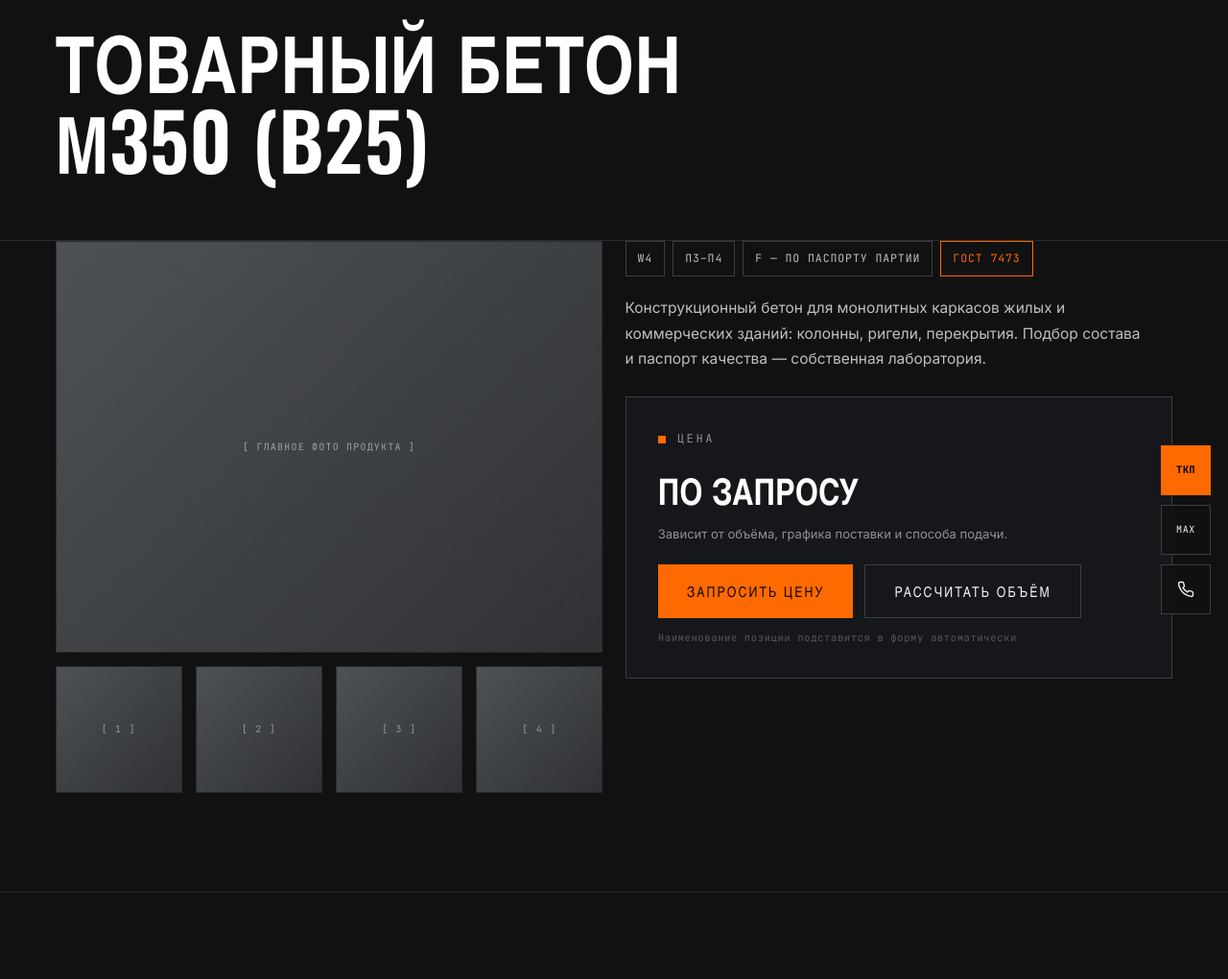
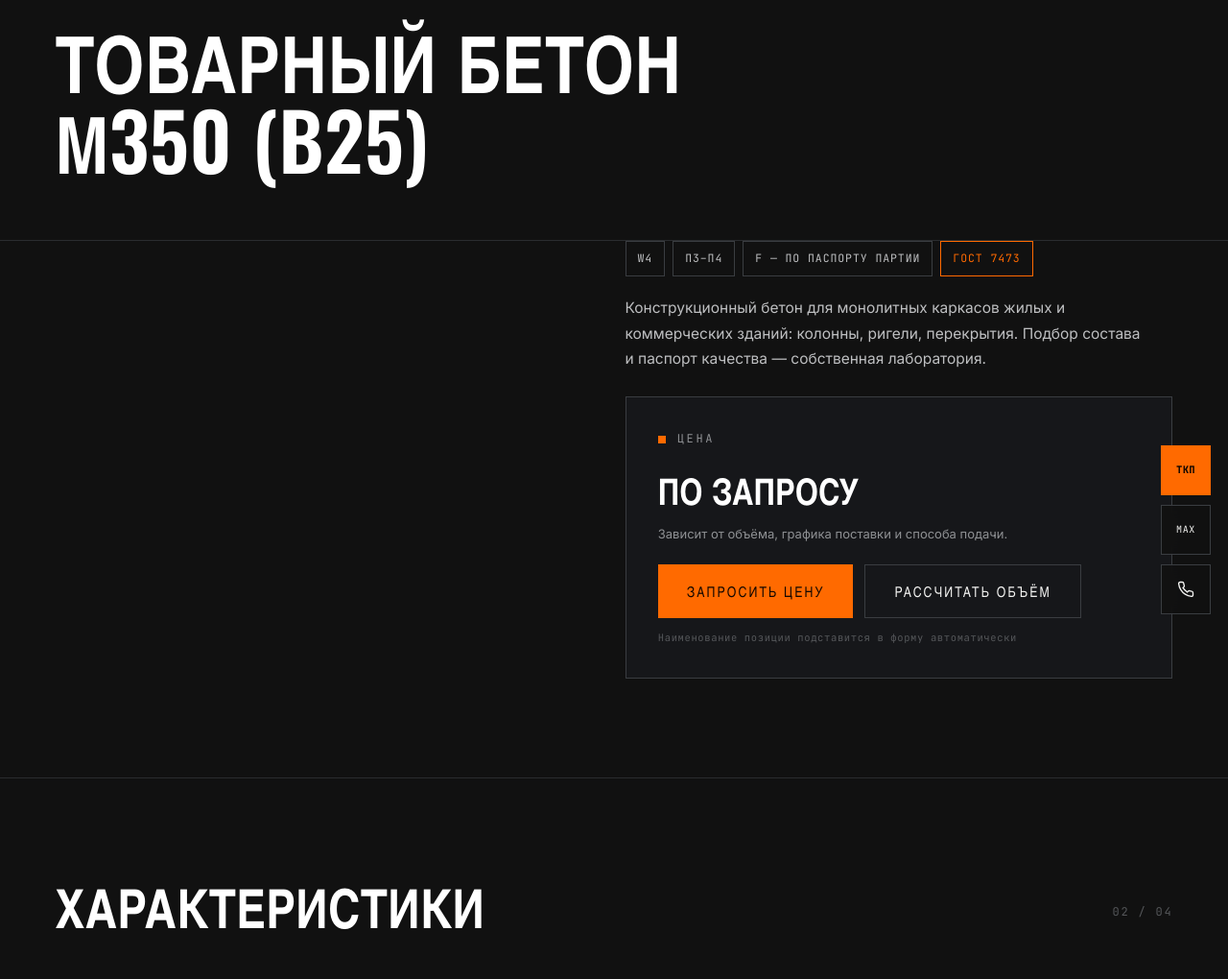
Before and after one commit to kmvit/ganingroup, a Django app: page /produkciya/beton-m350/ in a window 1280 px wide. Shown: the part 142-1162 px from the top of the page at 96% size. Run offline with Django 5.2, Linux system fonts and the light colour scheme; tables that the repository leaves empty hold one stand-in row (values such as "Sample post"); grey boxes marked "Sample" are stand-in pictures.

Commit message:
Продукция: без фото — блок с фото не выводится
Каталог, плитки направлений и карточка продукта больше не рисуют
серые заглушки «[ фото ]». Нет изображения — остаётся только текст.
Галерея на карточке скрывается целиком, если фотографий нет.

Co-Authored-By: Claude Opus 5 <noreply@anthropic.com>

```diff
--- a/templates/pages/produkciya.html
+++ b/templates/pages/produkciya.html
@@ -11,7 +11,7 @@
   <div class="wrap">
     <div class="mosaic">
       {% for d in directions %}<a class="mz{% if d.size %} {{ d.size }}{% endif %}{% if d.is_upex %} upex{% endif %}"{% if d.url_name %} href="{% url d.url_name %}"{% elif d.external_url %} href="{{ d.external_url }}"{% endif %}>
-        {% if d.is_upex %}<span class="glow"></span>{% endif %}{% if d.photo %}<img src="{{ d.photo.url }}" alt="{{ d.title }}" style="position:absolute;inset:0;width:100%;height:100%;object-fit:cover" />{% else %}<span class="ph-tag">[ фото: {{ d.title|lower }} ]</span>{% endif %}
+        {% if d.is_upex %}<span class="glow"></span>{% endif %}{% if d.photo %}<img src="{{ d.photo.url }}" alt="{{ d.title }}" style="position:absolute;inset:0;width:100%;height:100%;object-fit:cover" />{% endif %}
         <span class="cap"><h3>{{ d.title }} <em>→</em></h3><p>{{ d.tagline }}</p>{% if d.is_upex and d.external_url %}<span class="ext">перейти на сайт UPEX ↗</span>{% endif %}</span>
       </a>{% endfor %}
     </div>
--- a/templates/pages/produkciya_asfalt.html
+++ b/templates/pages/produkciya_asfalt.html
@@ -10,7 +10,7 @@
   <aside class="filter"><h3>Фильтр</h3><div class="f-label" style="margin-top:0">Тип смеси</div><div class="opts"><a class="chip act" href="#">Все</a><a class="chip" href="#">Плотная</a><a class="chip" href="#">Щебёночно-мастичная (ЩМА)</a></div><div class="f-label" style="margin-top:20px">Применение</div><div class="opts"><a class="chip" href="#">дороги</a><a class="chip" href="#">благоустройство</a></div>
     <a class="btn btn--line btn--sm" href="#" style="margin-top:24px;width:100%">Сбросить фильтр</a>
       </aside>
-  <div><div class="grid c3">{% for item in catalog %}<a class="pcard" href="{% url 'produkciya_kartochka' %}" style="position:relative"><span class="ph">{% if item.photo %}<img src="{{ item.photo.url }}" alt="{{ item.title }}" style="width:100%;height:100%;object-fit:cover" />{% else %}<i>[ фото ]</i>{% endif %}</span><span class="body"><h3>{{ item.title }}</h3><span class="row">{% for ch in item.chip_list %}<span class="chip">{{ ch }}</span>{% endfor %}</span></span></a>{% endfor %}</div>
+  <div><div class="grid c3">{% for item in catalog %}<a class="pcard" href="{% url 'produkciya_kartochka' %}" style="position:relative">{% if item.photo %}<span class="ph"><img src="{{ item.photo.url }}" alt="{{ item.title }}" style="width:100%;height:100%;object-fit:cover" /></span>{% endif %}<span class="body"><h3>{{ item.title }}</h3><span class="row">{% for ch in item.chip_list %}<span class="chip">{{ ch }}</span>{% endfor %}</span></span></a>{% endfor %}</div>
     <div style="display:flex;justify-content:center;margin-top:32px"><a class="btn btn--line" href="#">Показать ещё</a></div>
   </div>
 </div></div></section><section class="final">
--- a/templates/pages/produkciya_beton.html
+++ b/templates/pages/produkciya_beton.html
@@ -10,7 +10,7 @@
   <aside class="filter"><h3>Фильтр</h3><div class="f-label" style="margin-top:0">Марка</div><div class="opts"><a class="chip act" href="#">Все</a><a class="chip" href="#">М100–М200</a><a class="chip" href="#">М300–М400</a><a class="chip" href="#">М500+</a><a class="chip" href="#">растворы</a></div><div class="f-label" style="margin-top:20px">Характеристики</div><div class="opts"><a class="chip" href="#">F (морозостойкость)</a><a class="chip" href="#">W (водонепроницаемость)</a><a class="chip" href="#">П (подвижность)</a></div>
     <a class="btn btn--line btn--sm" href="#" style="margin-top:24px;width:100%">Сбросить фильтр</a>
       </aside>
-  <div><div class="grid c3">{% for item in catalog %}<a class="pcard" href="{% url 'produkciya_kartochka' %}" style="position:relative"><span class="ph">{% if item.photo %}<img src="{{ item.photo.url }}" alt="{{ item.title }}" style="width:100%;height:100%;object-fit:cover" />{% else %}<i>[ фото ]</i>{% endif %}</span><span class="body"><h3>{{ item.title }}</h3><span class="row">{% for ch in item.chip_list %}<span class="chip">{{ ch }}</span>{% endfor %}</span></span></a>{% endfor %}</div>
+  <div><div class="grid c3">{% for item in catalog %}<a class="pcard" href="{% url 'produkciya_kartochka' %}" style="position:relative">{% if item.photo %}<span class="ph"><img src="{{ item.photo.url }}" alt="{{ item.title }}" style="width:100%;height:100%;object-fit:cover" /></span>{% endif %}<span class="body"><h3>{{ item.title }}</h3><span class="row">{% for ch in item.chip_list %}<span class="chip">{{ ch }}</span>{% endfor %}</span></span></a>{% endfor %}</div>
     <div style="display:flex;justify-content:center;margin-top:32px"><a class="btn btn--line" href="#">Показать ещё</a></div>
   </div>
 </div></div></section><section class="final">
--- a/templates/pages/produkciya_inertnye.html
+++ b/templates/pages/produkciya_inertnye.html
@@ -10,7 +10,7 @@
   <aside class="filter"><h3>Фильтр</h3><div class="f-label" style="margin-top:0">Материал</div><div class="opts"><a class="chip act" href="#">Все</a><a class="chip" href="#">Щебень</a><a class="chip" href="#">Песок</a><a class="chip" href="#">ЩПС</a></div><div class="f-label" style="margin-top:20px">Фракция</div><div class="opts"><a class="chip" href="#">5–10</a><a class="chip" href="#">10–15</a><a class="chip" href="#">5–20</a><a class="chip" href="#">15–20</a></div>
     <a class="btn btn--line btn--sm" href="#" style="margin-top:24px;width:100%">Сбросить фильтр</a>
       </aside>
-  <div><div class="grid c3">{% for item in catalog %}<a class="pcard" href="{% url 'produkciya_kartochka' %}" style="position:relative"><span class="ph">{% if item.photo %}<img src="{{ item.photo.url }}" alt="{{ item.title }}" style="width:100%;height:100%;object-fit:cover" />{% else %}<i>[ фото ]</i>{% endif %}</span><span class="body"><h3>{{ item.title }}</h3><span class="row">{% for ch in item.chip_list %}<span class="chip">{{ ch }}</span>{% endfor %}</span></span></a>{% endfor %}</div>
+  <div><div class="grid c3">{% for item in catalog %}<a class="pcard" href="{% url 'produkciya_kartochka' %}" style="position:relative">{% if item.photo %}<span class="ph"><img src="{{ item.photo.url }}" alt="{{ item.title }}" style="width:100%;height:100%;object-fit:cover" /></span>{% endif %}<span class="body"><h3>{{ item.title }}</h3><span class="row">{% for ch in item.chip_list %}<span class="chip">{{ ch }}</span>{% endfor %}</span></span></a>{% endfor %}</div>
     <div style="display:flex;justify-content:center;margin-top:32px"><a class="btn btn--line" href="#">Показать ещё</a></div>
   </div>
 </div></div></section><section class="final">
--- a/templates/pages/produkciya_kartochka.html
+++ b/templates/pages/produkciya_kartochka.html
@@ -11,8 +11,8 @@
   <div class="wrap">
     <div class="grid c2" style="align-items:start">
       <div>
-        <div class="pcard" style="pointer-events:none"><span class="ph" style="aspect-ratio:4/3">{% if page.photo %}<img src="{{ page.photo.url }}" alt="{{ page.admin_title }}" style="width:100%;height:100%;object-fit:cover" />{% else %}<i>[ главное фото продукта ]</i>{% endif %}</span></div>
-        <div class="gal" style="margin-top:14px">{% for ph in page.gallery %}<span class="ph"><img src="{{ ph.image.url }}" alt="{{ ph.caption }}" style="width:100%;height:100%;object-fit:cover" /></span>{% empty %}<span class="ph"><i>[ 1 ]</i></span><span class="ph"><i>[ 2 ]</i></span><span class="ph"><i>[ 3 ]</i></span><span class="ph"><i>[ 4 ]</i></span>{% endfor %}</div>
+        {% if page.photo %}<div class="pcard" style="pointer-events:none"><span class="ph" style="aspect-ratio:4/3"><img src="{{ page.photo.url }}" alt="{{ page.admin_title }}" style="width:100%;height:100%;object-fit:cover" /></span></div>{% endif %}
+        {% if page.gallery %}<div class="gal"{% if page.photo %} style="margin-top:14px"{% endif %}>{% for ph in page.gallery %}<span class="ph"><img src="{{ ph.image.url }}" alt="{{ ph.caption }}" style="width:100%;height:100%;object-fit:cover" /></span>{% endfor %}</div>{% endif %}
       </div>
       <div>
         <div class="tags" style="display:flex;flex-wrap:wrap;gap:8px"><span class="chip">W4</span><span class="chip">П3–П4</span><span class="chip">F — по паспорту партии</span><span class="chip hot">ГОСТ 7473</span></div>
--- a/templates/pages/produkciya_zhbi.html
+++ b/templates/pages/produkciya_zhbi.html
@@ -10,7 +10,7 @@
   <aside class="filter"><h3>Фильтр</h3><div class="f-label" style="margin-top:0">Тип изделия</div><div class="opts"><a class="chip act" href="#">Все</a><a class="chip" href="#">ФБС и блоки</a><a class="chip" href="#">Кольца и крышки</a><a class="chip" href="#">Плиты</a><a class="chip" href="#">Перемычки</a><a class="chip" href="#">Плитка и бордюры</a></div><div class="f-label" style="margin-top:20px">Размер</div><div class="opts"><a class="chip" href="#">типовые</a><a class="chip" href="#">по нашим чертежам</a></div>
     <a class="btn btn--line btn--sm" href="#" style="margin-top:24px;width:100%">Сбросить фильтр</a>
       </aside>
-  <div><div class="grid c3">{% for item in catalog %}<a class="pcard" href="{% url 'produkciya_kartochka' %}" style="position:relative"><span class="ph">{% if item.photo %}<img src="{{ item.photo.url }}" alt="{{ item.title }}" style="width:100%;height:100%;object-fit:cover" />{% else %}<i>[ фото ]</i>{% endif %}</span><span class="body"><h3>{{ item.title }}</h3><span class="row">{% for ch in item.chip_list %}<span class="chip">{{ ch }}</span>{% endfor %}</span></span></a>{% endfor %}</div>
+  <div><div class="grid c3">{% for item in catalog %}<a class="pcard" href="{% url 'produkciya_kartochka' %}" style="position:relative">{% if item.photo %}<span class="ph"><img src="{{ item.photo.url }}" alt="{{ item.title }}" style="width:100%;height:100%;object-fit:cover" /></span>{% endif %}<span class="body"><h3>{{ item.title }}</h3><span class="row">{% for ch in item.chip_list %}<span class="chip">{{ ch }}</span>{% endfor %}</span></span></a>{% endfor %}</div>
     <div style="display:flex;justify-content:center;margin-top:32px"><a class="btn btn--line" href="#">Показать ещё</a></div>
   </div>
 </div></div></section><section class="final">
```
